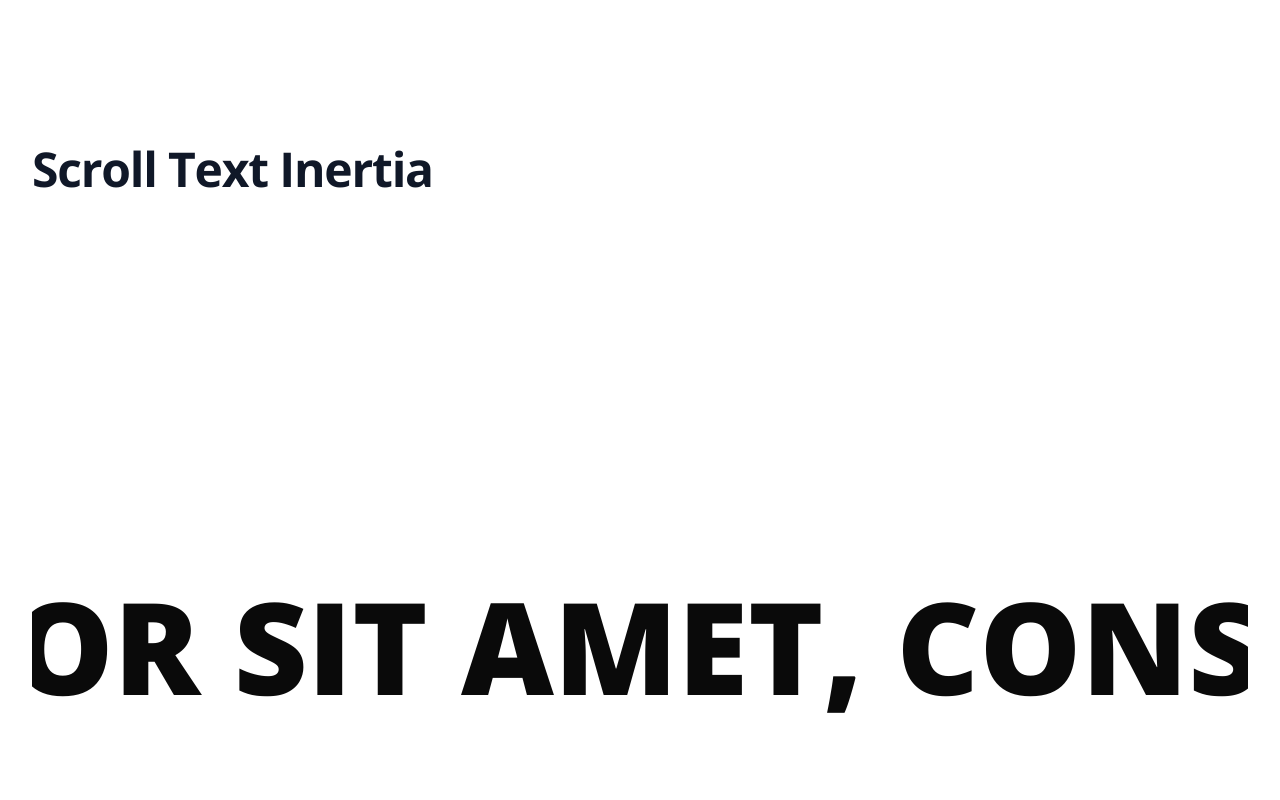
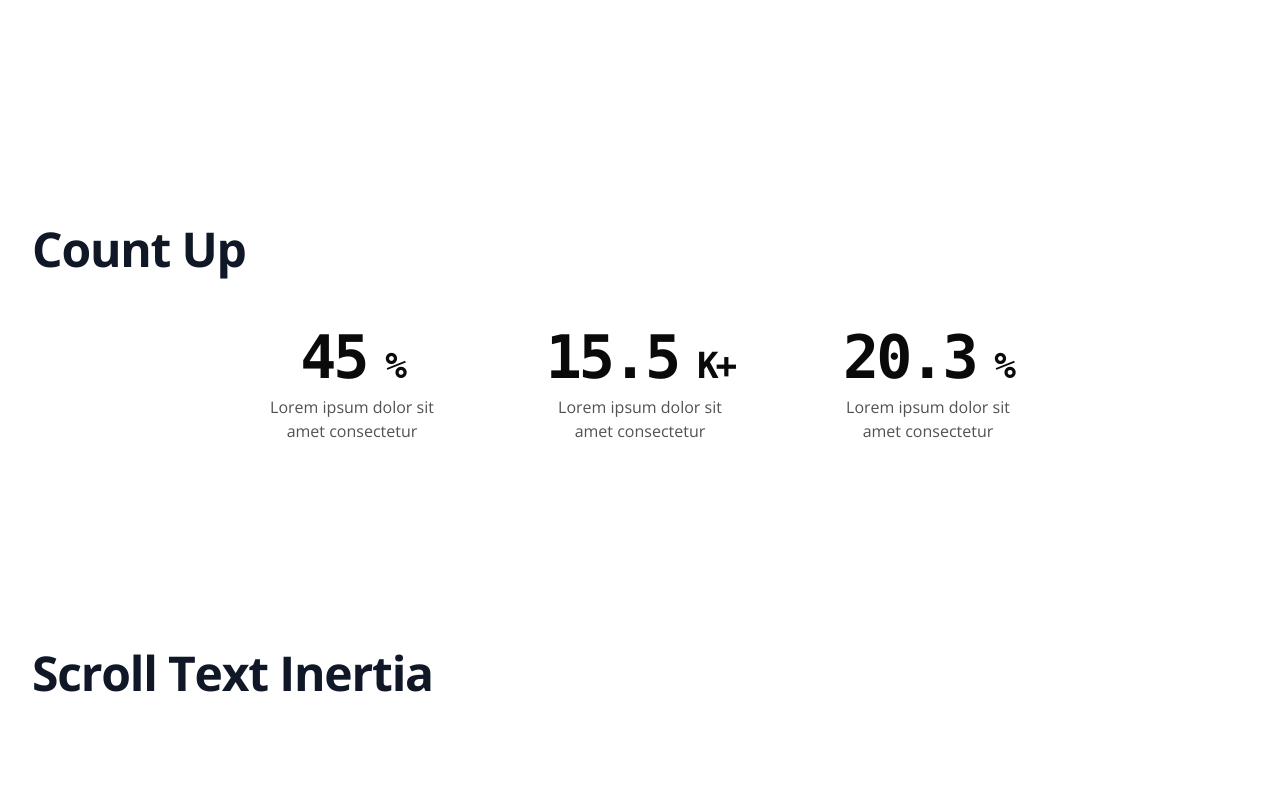
Before and after one commit to dohyeoplim/animations, a Next.js app: page / in a window 1280 px wide. Shown: the part 1840-2640 px from the top of the page. Built offline with nearby package versions, Linux system fonts and the light colour scheme.

Commit message:
feat: add CountUp

```diff
--- a/src/app/page.tsx
+++ b/src/app/page.tsx
@@ -12,6 +12,7 @@ import HoverCard from "@/components/HoverCard";
 import TextInertia from "@/components/TextInertia";
 import HoverCard2 from "@/components/HoverCard2";
 import GridCards from "@/components/GridCards1";
+import CountUp from "@/components/CountUp";
 
 export default function Home() {
     const [isLoading, setIsLoading] = useState(true);
@@ -42,6 +43,10 @@ export default function Home() {
                         <TextMaskRevealOnScroll />
                         <TextMaskRevealOnScroll />
                     </div>
+                </Section>
+
+                <Section title="Count Up">
+                    <CountUp />
                 </Section>
 
                 <Section title="Scroll Text Inertia" noPadding>
--- /dev/null
+++ b/src/components/CountUp.tsx
@@ -0,0 +1,63 @@
+import { useEffect, useRef } from "react";
+import { animate, useInView } from "motion/react";
+
+export default function CountUp() {
+    return (
+        <div className="flex flex-col items-center justify-center sm:flex-row">
+            <Stat
+                num={45}
+                suffix="%"
+                subheading="Lorem ipsum dolor sit amet consectetur"
+            />
+            <Stat
+                num={15.5}
+                decimals={1}
+                suffix="K+"
+                subheading="Lorem ipsum dolor sit amet consectetur"
+            />
+            <Stat
+                num={20.3}
+                decimals={1}
+                suffix="%"
+                subheading="Lorem ipsum dolor sit amet consectetur"
+            />
+        </div>
+    );
+}
+
+type StatProps = {
+    num: number;
+    suffix: string;
+    decimals?: number;
+    subheading: string;
+};
+
+function Stat({ num, suffix, decimals = 0, subheading }: StatProps) {
+    const ref = useRef<HTMLSpanElement | null>(null);
+    const isInView = useInView(ref);
+
+    useEffect(() => {
+        if (!isInView) return;
+
+        animate(0, num, {
+            duration: 2.5,
+            onUpdate(value) {
+                if (!ref.current) return;
+
+                ref.current.textContent = value.toFixed(decimals);
+            },
+        });
+    }, [num, decimals, isInView]);
+
+    return (
+        <div className="flex w-72 flex-col items-center py-8 sm:py-0">
+            <p className="mb-2 text-center font-mono text-7xl font-semibold sm:text-6xl tracking-tighter">
+                <span ref={ref}></span>
+                <span className="text-4xl font-md"> {suffix}</span>
+            </p>
+            <p className="max-w-48 text-center text-neutral-600">
+                {subheading}
+            </p>
+        </div>
+    );
+}
```
